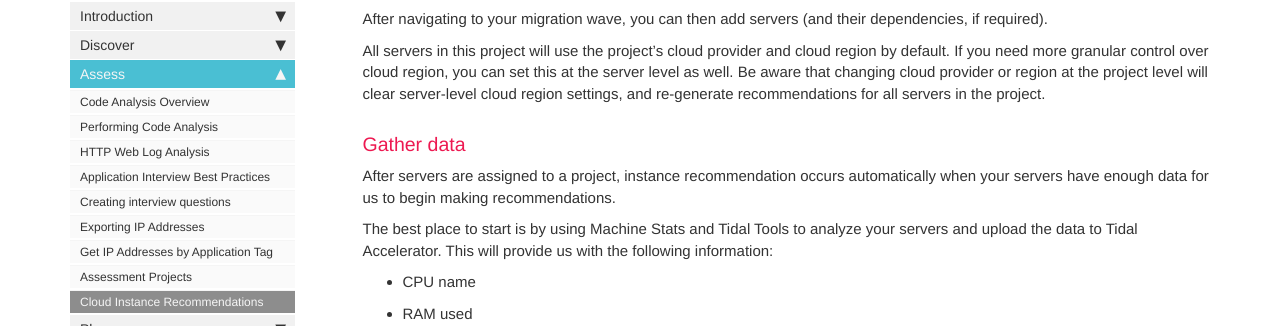
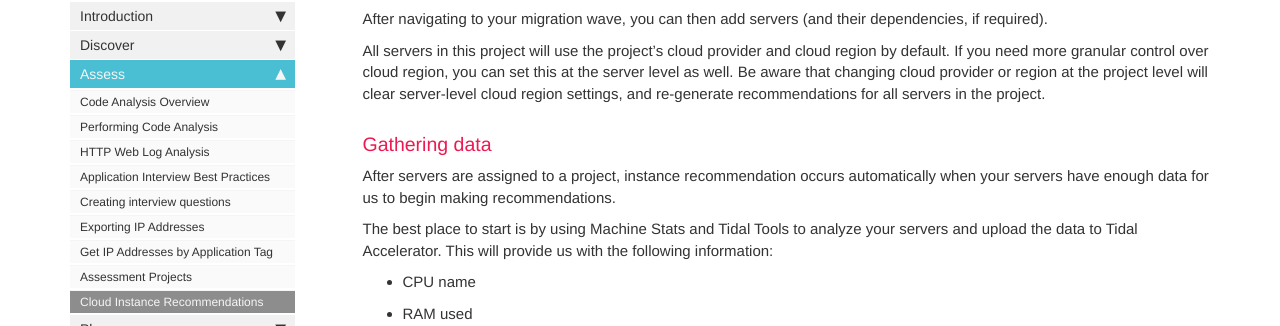
Before and after one commit to tidalmigrations/tidalmigrations.github.io, a Jekyll site: the page built from pages/user guides/instance_recommendation.md, in a window 1280 px wide and 900 px high, scrolled down 1309 px. Shown: the part 127-453 px from the top of the window. Built offline with Jekyll 4.4.1, drawn with Linux system fonts in a browser that asks for light colours; nearby versions of some CDN libraries; comment, search, counter and statistics services are not loaded.

Commit message:
Update pages/user guides/instance_recommendation.md
Co-authored-by: Justin <justincbarclay@gmail.com>

```diff
--- a/pages/user guides/instance_recommendation.md
+++ b/pages/user guides/instance_recommendation.md
@@ -39,7 +39,7 @@ After navigating to your migration wave, you can then add servers (and their dep
 
 All servers in this project will use the project's cloud provider and cloud region by default. If you need more granular control over cloud region, you can set this at the server level as well. Be aware that changing cloud provider or region at the project level will clear server-level cloud region settings, and re-generate recommendations for all servers in the project.
 
-### Gather data
+### Gathering data
 
 After servers are assigned to a project, instance recommendation occurs automatically when your servers have enough data for us to begin making recommendations.
 
```
